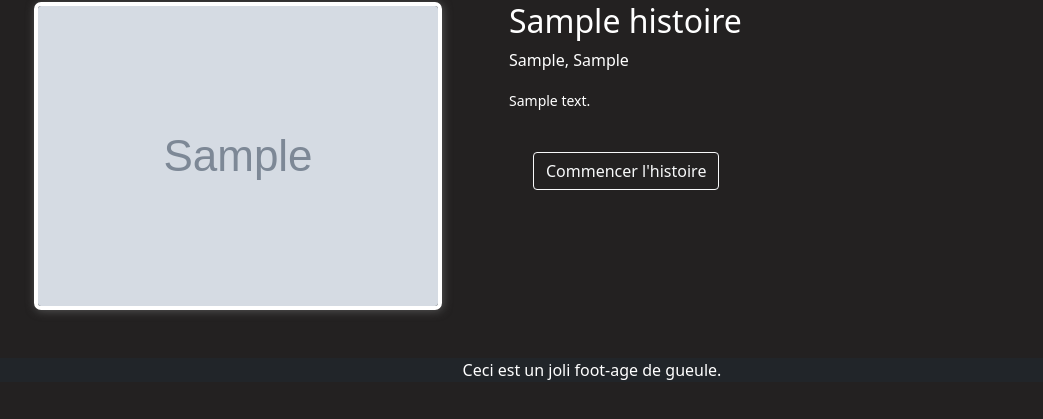
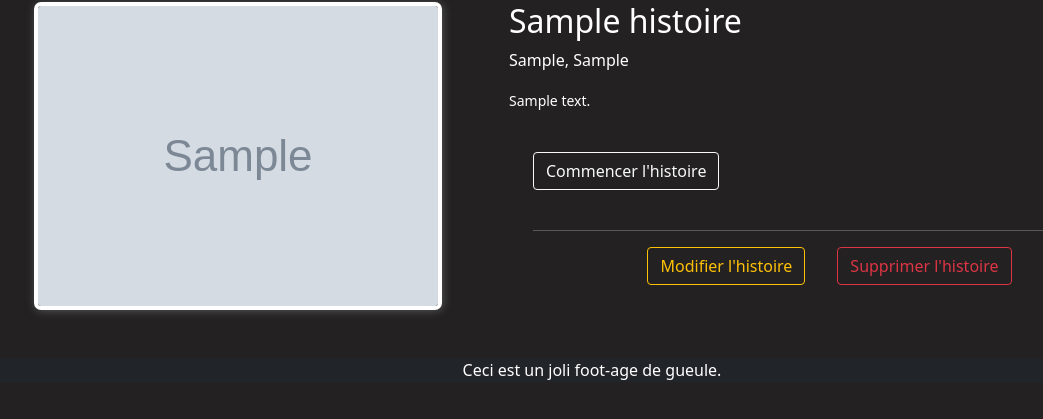
Before and after one commit to tristangclvs/Web.Projet-HistoireInteractive, a PHP site: page /histoire.php?id=1 in a window 1280 px wide. Shown: the part 106-525 px from the top of the page, without its empty margins (48-1091 px from the left). Run offline with PHP 8.4, Linux system fonts and the light colour scheme; the visitor is signed in with stand-in values (Sample User, id 1); tables that the repository leaves empty or names only in its code hold one stand-in row (values such as "Sample post"); grey boxes marked "Sample" are stand-in pictures; some libraries are stand-ins or nearby versions.

Commit message:
boutons de modification et suppression d'histoire pour ADMIN.... FRONT ONLY

```diff
--- a/histoire.php
+++ b/histoire.php
@@ -10,7 +10,7 @@ $ligne = $prep->fetch();
 // Selectionne
 
 ?>
-
+<?php if($_SESSION["connected"]){?>
     <div class="container">
         <div class="row">
             <?php if ($ligne['image']!=NULL){ ?>
@@ -23,15 +23,27 @@ $ligne = $prep->fetch();
                 <p><?=$ligne['auteur']?>, <?=$ligne['annee']?></p>
                 <p><small><?=$ligne['description']?></small></p>
                 </h2>
-            <?php if($_SESSION["connected"]){
-                ?>
                 <br>
                 <div class="container">
                     <button onclick="location.href='paragraphe.php?id=1' <?php $_SESSION['id_histoire_enCours'] = $_GET['id'];?>" type="button" class="btn btn-outline-light">Commencer l'histoire</button>
+                    <?php if ($_SESSION["admin"] == 1){?>
+                        <br>
+                        <br>
+                        <hr>
+                        <div class="container d-flex justify-content-center p-0">
+                            <button type="button" class="btn btn-outline-warning me-3">Modifier l'histoire</button>
+                            <button type="button" class="btn btn-outline-danger ms-3">Supprimer l'histoire</button>
                         </div>
                     <?php }?>
                 </div>
             </div>
         </div>
+    </div>
+<?php }
+else {
+
+
+
+}?>
 
 <?php include("footer.php") ?>
--- a/scripts/script_connexion.php
+++ b/scripts/script_connexion.php
@@ -13,6 +13,7 @@ if (isset($_POST["usrName"]) && isset($_POST["usrPass"])) {
 
     $ligne = $response->fetch();
     $_SESSION["nomUtilisateur"] = $ligne['prenom'];
+    $_SESSION["admin"] = $ligne["admin"];
 
 }
 
```
Lines whose indentation alone changed are shown as unchanged.
